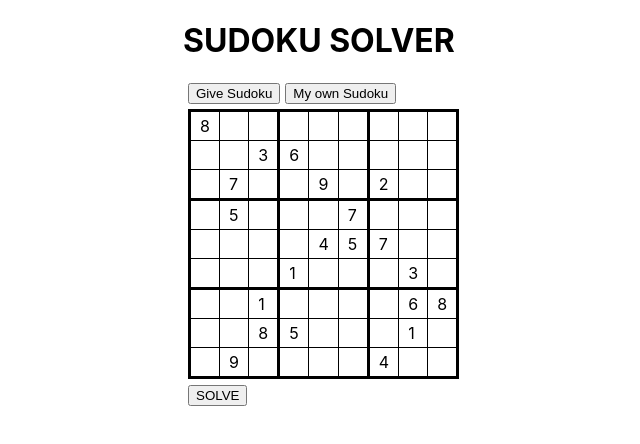
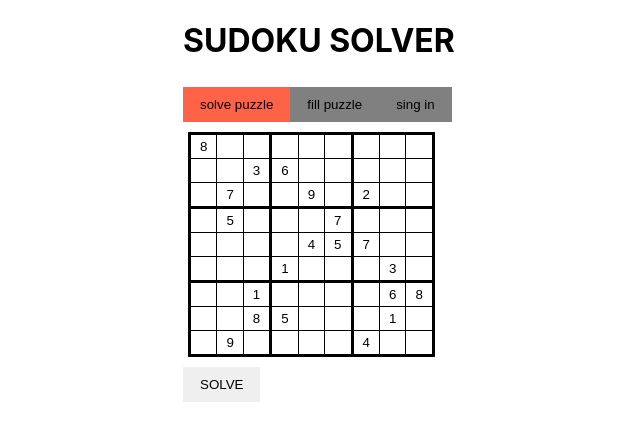
Before and after one commit to Termanty/sudoplay, a React (Create React App) app: page / in a window 1280 px wide. Shown: the top 444 px of the page, without its empty margins (313-953 px from the left). Built offline with nearby package versions, Linux system fonts and the light colour scheme.

Commit message:
Functionality to grid, still broken

```diff
--- a/src/App.js
+++ b/src/App.js
@@ -1,7 +1,7 @@
 import React, { useState } from 'react';
 import { SudokuGrid } from './components/SudokuGrid';
 import { solveSudoku } from './solveSudoku';
-import { mostDifficultSudoku } from './sudokuPuzzles';
+import { mostDifficultSudoku, empty } from './sudokuPuzzles';
 import { Navbar } from './components/Navbar';
 
 function copy(sudoku) {
@@ -11,11 +11,53 @@ function copy(sudoku) {
 export function App() {
   const sudokuState = {
     ready: false,
-    puzzle: mostDifficultSudoku.map(row => row.map(c => c)),
+    puzzle: copy(mostDifficultSudoku),
     solution: []
   };
 
   const [sudoku, setSudoku] = useState(sudokuState);
+  const [navbar, setNavbar] = useState(0);
+
+  let cellOnClickArray = []
+
+  function createOnClickArray() {
+    cellOnClickArray = empty
+      .map( (row, i) =>
+        row.map( (c, j) => () => {
+          // console.log(`row: ${i}, cell: ${j}`)
+          let tmp = copy(sudoku.puzzle)
+          tmp[i][j]++
+          setSudoku({
+            ready: false,
+            puzzle: tmp,
+            solution: []
+          })
+    }))
+  }
+
+  createOnClickArray()
+
+  const handelNavPuzzle = () => {
+    setNavbar(0)
+    setSudoku({
+      ready: false,
+      puzzle: copy(mostDifficultSudoku),
+      solution: []
+    })
+  }
+
+  const handelNavOwn = () => {
+    setNavbar(1)
+    setSudoku({
+      ready: false,
+      puzzle: copy(empty),
+      solution: []
+    })
+  }
+
+  const handelNavSign = () => {
+    setNavbar(2)
+  }
 
   const handleClick = () => {
     if (!sudoku.ready) {
@@ -27,13 +69,35 @@ export function App() {
     }
   };
 
+  const submitSignIn = (event) => {
+    event.preventDefault()
+    console.log('submit')
+  }
+
+  const show = () => {
+    if(navbar < 2) {
+      return (
+        <div>
+          <SudokuGrid sudoku={sudoku.puzzle} nav={navbar} clicks={cellOnClickArray}/>
+          <button className={"button"} onClick={handleClick}>SOLVE</button>
+          <SudokuGrid sudoku={sudoku.solution} />
+        </div>
+      )
+    }
+    return (
+      <form onSubmit={submitSignIn} className={"button"}>
+        <input value="username" onChange={() => console.log('user')} />
+        <input value="password" onChange={() => console.log('pwd')} />
+        <div><button type="submit">sign in</button></div>
+      </form>
+      )
+  }
+
   return (
     <div className={"center"}>
       <h1>SUDOKU SOLVER</h1>
-      <Navbar />
-      <SudokuGrid sudoku={sudoku.puzzle} />
-      <button className={"button"} onClick={handleClick}>SOLVE</button>
-      <SudokuGrid sudoku={sudoku.solution} />
+      <Navbar nav={navbar} own={handelNavOwn} puzz={handelNavPuzzle} sign={handelNavSign}/>
+      {show()}
     </div>
-    );
+  )
 }
--- a/src/components/Cell.js
+++ b/src/components/Cell.js
@@ -7,10 +7,19 @@ function style(c, i, j) {
   } else {
     style += i % 3 === 2 ? "thickBot " : " ";
   }
-  style += c ? "visible" : "unvisible"
   return style
 }
 
-export function Cell({ c, i, j }) {
-  return <td className={style(c, i, j)}>{c}</td>;
+function numStyle(c) {
+  return c ? "visible" : "unvisible"
 }
+
+export function Cell({ c, i, j, click }) {
+  return (
+    <td className={style(c, i, j)}>
+      <button onClick={click} className={"innerbutton " + numStyle(c)}>
+        {c}
+      </button>
+    </td>
+  )
+}
--- a/src/components/Navbar.js
+++ b/src/components/Navbar.js
@@ -1,10 +1,31 @@
 import React from 'react';
 
-export function Navbar() {
+function active(nav, navBarNumber) {
+  return nav === navBarNumber ? "activeBar" : "unactiveBar"
+}
+
+export function Navbar({ nav, own, puzz, sign }) {
+
   return (
     <div>
-      <button className={"button"} onClick={() => console.log("Get")}>Give Sudoku</button>
-      <button className={"button"} onClick={() => console.log("Get")}>My own Sudoku</button>
+      <button
+        key={0}
+        className={"button " + active(nav, 0)}
+        onClick={puzz}>
+          solve puzzle
+      </button>
+      <button
+        key={1}
+        className={"button " + active(nav, 1)}
+        onClick={own}>
+          fill puzzle
+      </button>
+      <button
+        key={2}
+        className={"button " + active(nav, 2)}
+        onClick={sign}>
+          sing in
+      </button>
     </div>
   )
 }
--- a/src/components/SudokuGrid.js
+++ b/src/components/SudokuGrid.js
@@ -1,22 +1,24 @@
 import React from 'react';
 import { Cell } from './Cell';
 
-function rows(sudoku) {
+export function SudokuGrid({ sudoku, clicks }) {
+
+  function rows() {
     return sudoku.map(rowsToCellComponents)
   }
 
   function rowsToCellComponents(row, i) {
     return (
       <tr key={i}>
-      {row.map( (c,j) => <Cell key={10*i+j} c={c} i={i} j={j} /> )}
+        {row.map( (c,j) => <Cell key={10*i+j} c={c} i={i} j={j} click={clicks[i][j]}/> )}
       </tr>)
   }
 
-export function SudokuGrid({ sudoku }) {
   return (
     <table className="mystyleThick">
       <tbody>
-        {rows(sudoku)}
+        {rows()}
       </tbody>
-    </table>)
+    </table>
+  )
 }
--- a/src/index.css
+++ b/src/index.css
@@ -14,7 +14,9 @@ body {
 }
 
 .button {
-  margin-left: 5px
+  margin: 5px 0px 5px 0px;
+  padding: 10px 17px 10px 17px;
+  border: none;
 }
 
 .mystyleThick {
@@ -26,7 +28,11 @@ body {
 .borders {
   border: 1px solid black;
   border-collapse: collapse;
-  padding: 4px 9px 4px 9px;
+  padding: 0px;
+}
+
+.borders:hover {
+  background: papayawhip;
 }
 
 .thickBot {
@@ -49,3 +55,22 @@ body {
 .unvisible {
   color: white;
 }
+
+.activeBar {
+  background-color: tomato;
+}
+
+.unactiveBar {
+  background-color: grey;
+}
+
+.innerbutton {
+  background: white;
+  margin: 0px;
+  padding: 4px 9px 4px 9px;
+  border: none;
+}
+
+.innerbutton:hover {
+  background: papayawhip;
+}
```
Lines whose indentation alone changed are shown as unchanged.
